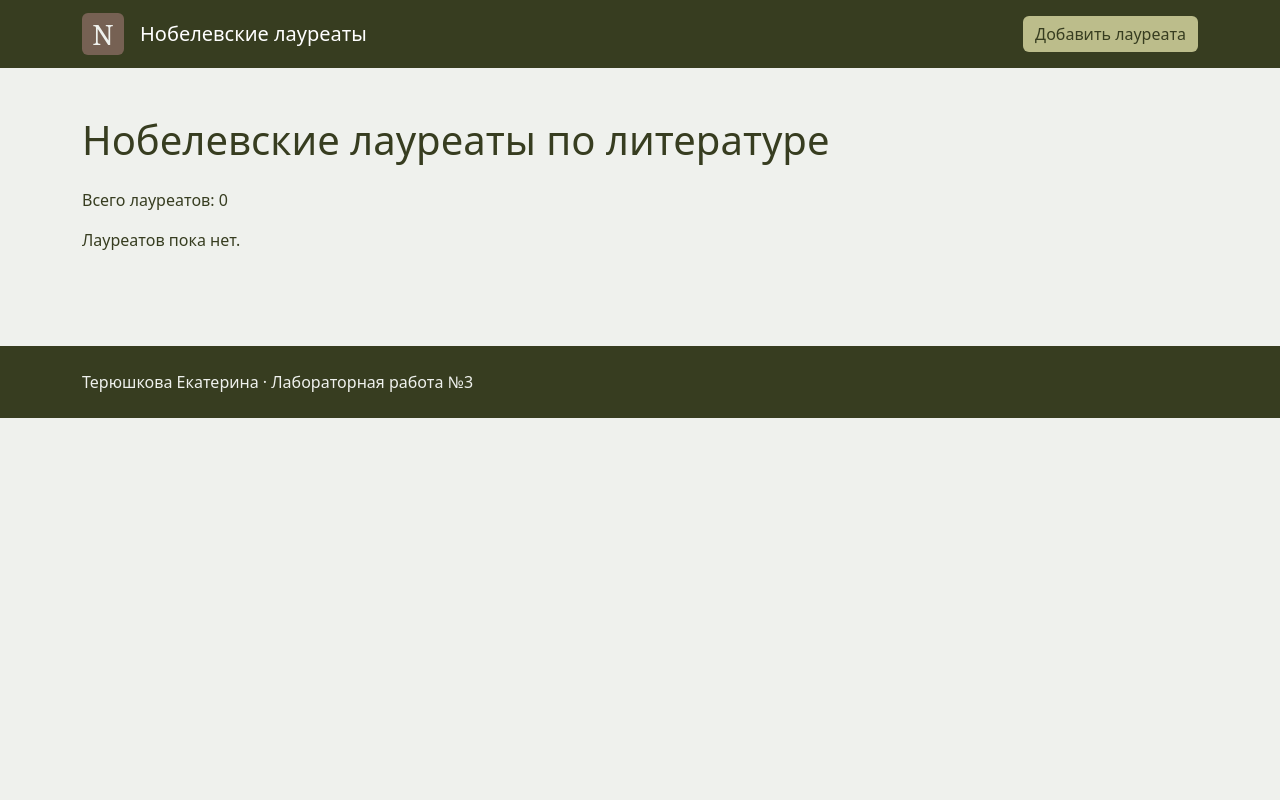
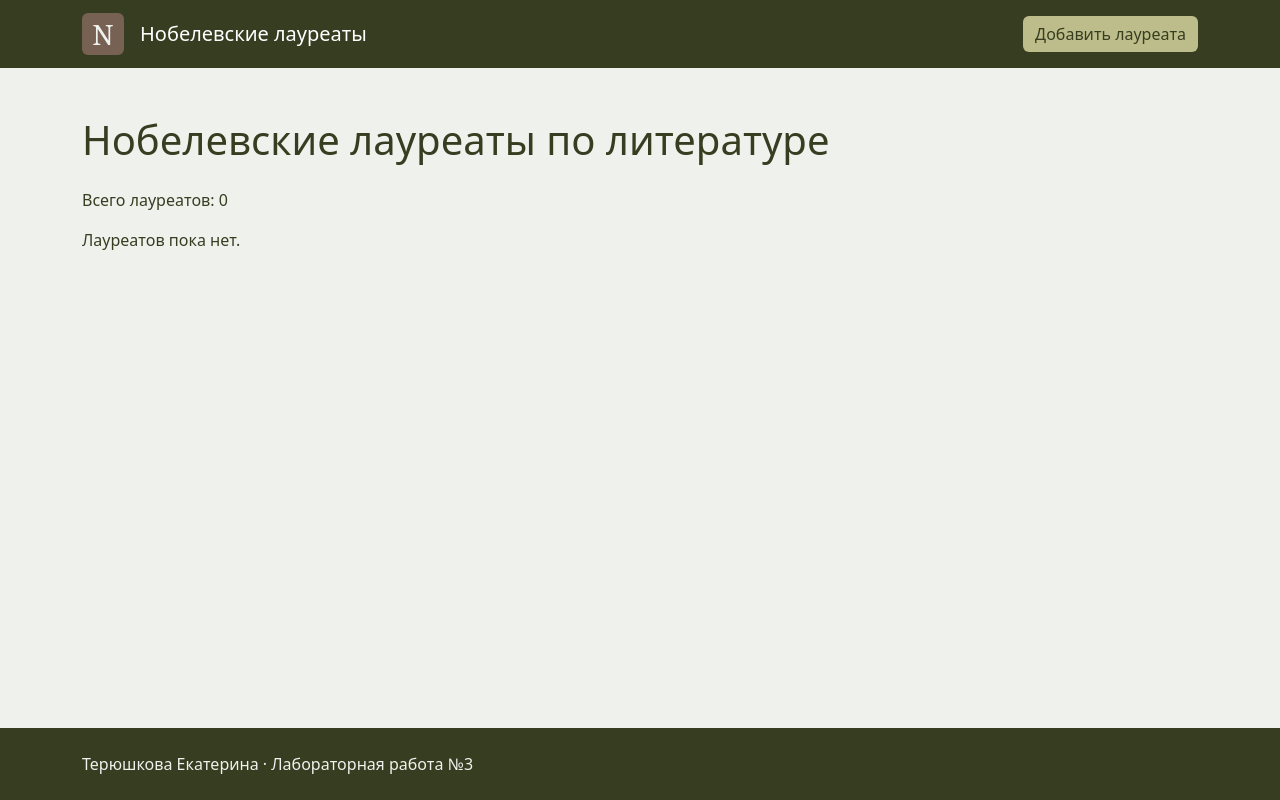
Before and after one commit to teruskovaekaterina-tech/Teryushkova_LR3_Laravel, a Laravel app: page /laureates in a window 1280 px wide. Run offline with Laravel 12, Linux system fonts and the light colour scheme; data that the repository does not hold is empty.

Commit message:
Прижать подвал к нижнему краю окна на всех страницах

```diff
--- a/resources/scss/app.scss
+++ b/resources/scss/app.scss
@@ -167,3 +167,25 @@ body {
   background-color: $dark;
   color: $light;
 }
+
+// Подвал внизу экрана на коротких страницах и после содержимого на длинных.
+html {
+  min-height: 100%;
+}
+body {
+  min-height: 100vh;
+  min-height: 100dvh;
+  display: flex;
+  flex-direction: column;
+}
+body > nav,
+body > footer {
+  flex-shrink: 0;
+}
+body > main {
+  flex: 1 0 auto;
+  width: 100%;
+}
+.site-footer {
+  margin-top: auto;
+}
```
Also changed, not shown: public/css/app.css.
